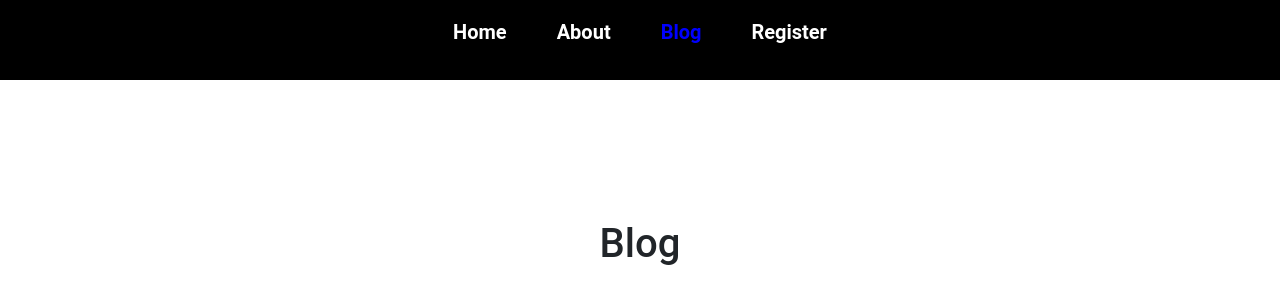
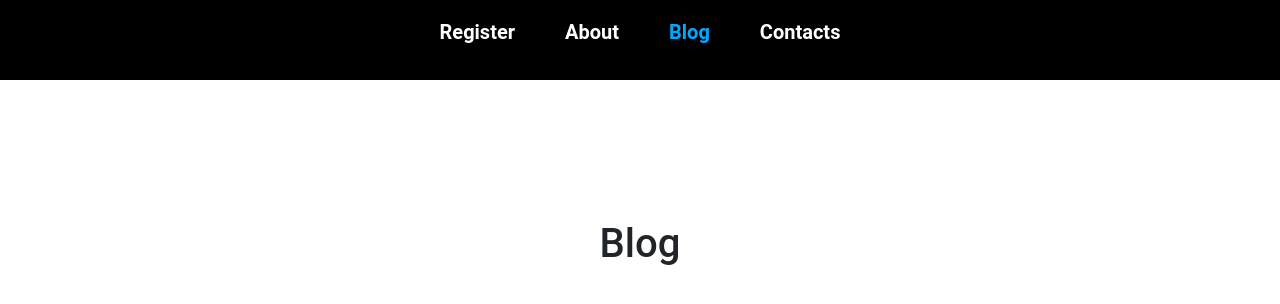
Before and after one commit to ivancidev/navigation-with-reactRouterDOM, a React (Vite) app: page /blog in a window 1280 px wide. Shown: the top 304 px of the page. Built offline with nearby package versions, Linux system fonts and the light colour scheme.

Commit message:
update color hover

```diff
--- a/src/components/Navbar/Navbar.jsx
+++ b/src/components/Navbar/Navbar.jsx
@@ -14,16 +14,16 @@ export default function Navbar() {
         <li>
           <Link
             to={"/"}
-            style={{ color: hover == "/" ? "blue" : "" }}
+            style={{ color: hover == "/" ? "#00a8ff" : "" }}
             onClick={() => handleHover("/")}
           >
-            Home
+            Register
           </Link>
         </li>
         <li>
           <Link
             to={"/about"}
-            style={{ color: hover == "/about" ? "blue" : "" }}
+            style={{ color: hover == "/about" ? "#00a8ff" : "" }}
             onClick={() => handleHover("/about")}
           >
             About
@@ -32,7 +32,7 @@ export default function Navbar() {
         <li>
           <Link
             to={"/blog"}
-            style={{ color: hover == "/blog" ? "blue" : "" }}
+            style={{ color: hover == "/blog" ? "#00a8ff" : "" }}
             onClick={() => handleHover("/blog")}
           >
             Blog
@@ -40,11 +40,11 @@ export default function Navbar() {
         </li>
         <li>
           <Link
-            to={"/register"}
-            style={{ color: hover == "/register" ? "blue" : "" }}
+            to={"/contacts"}
+            style={{ color: hover == "/register" ? "#00a8ff" : "" }}
             onClick={() => handleHover("/register")}
           >
-            Register
+            Contacts
           </Link>
         </li>
       </ul>
```
